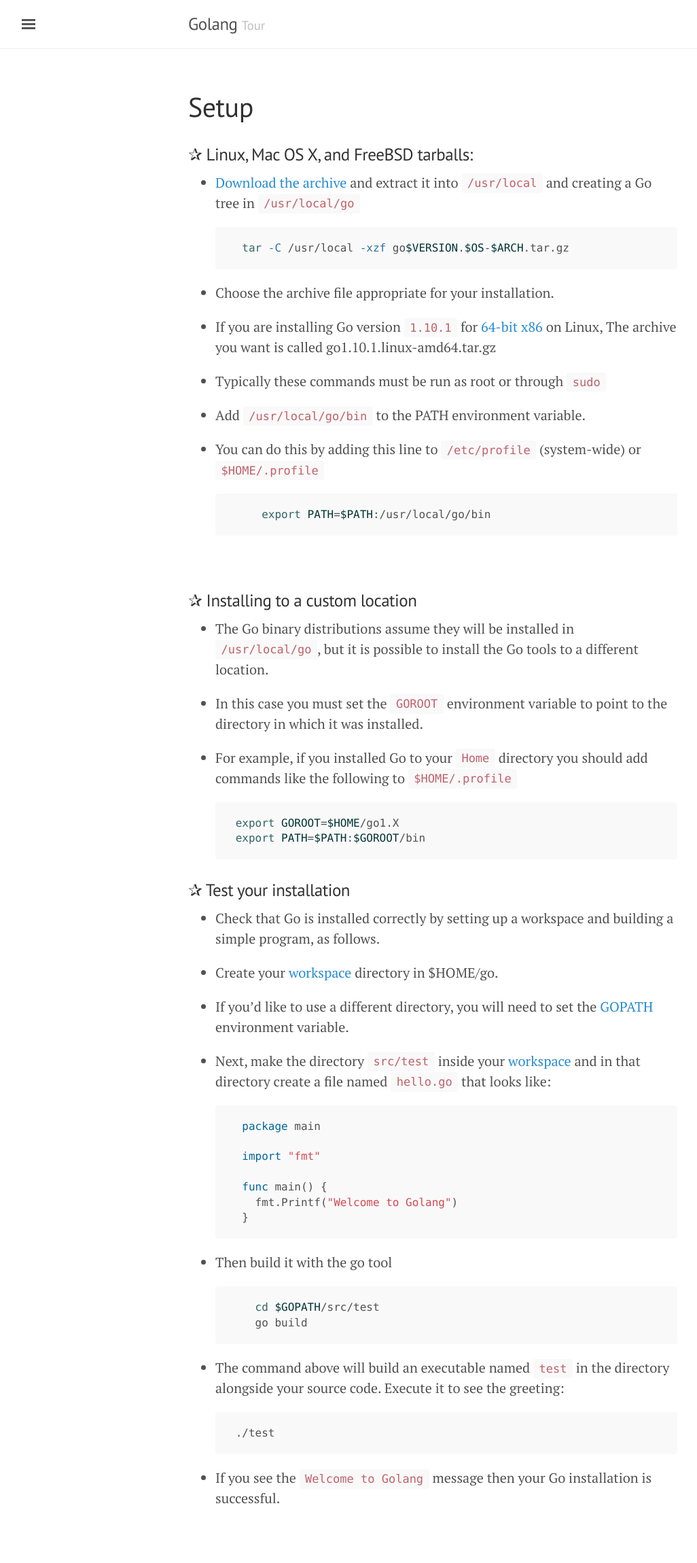
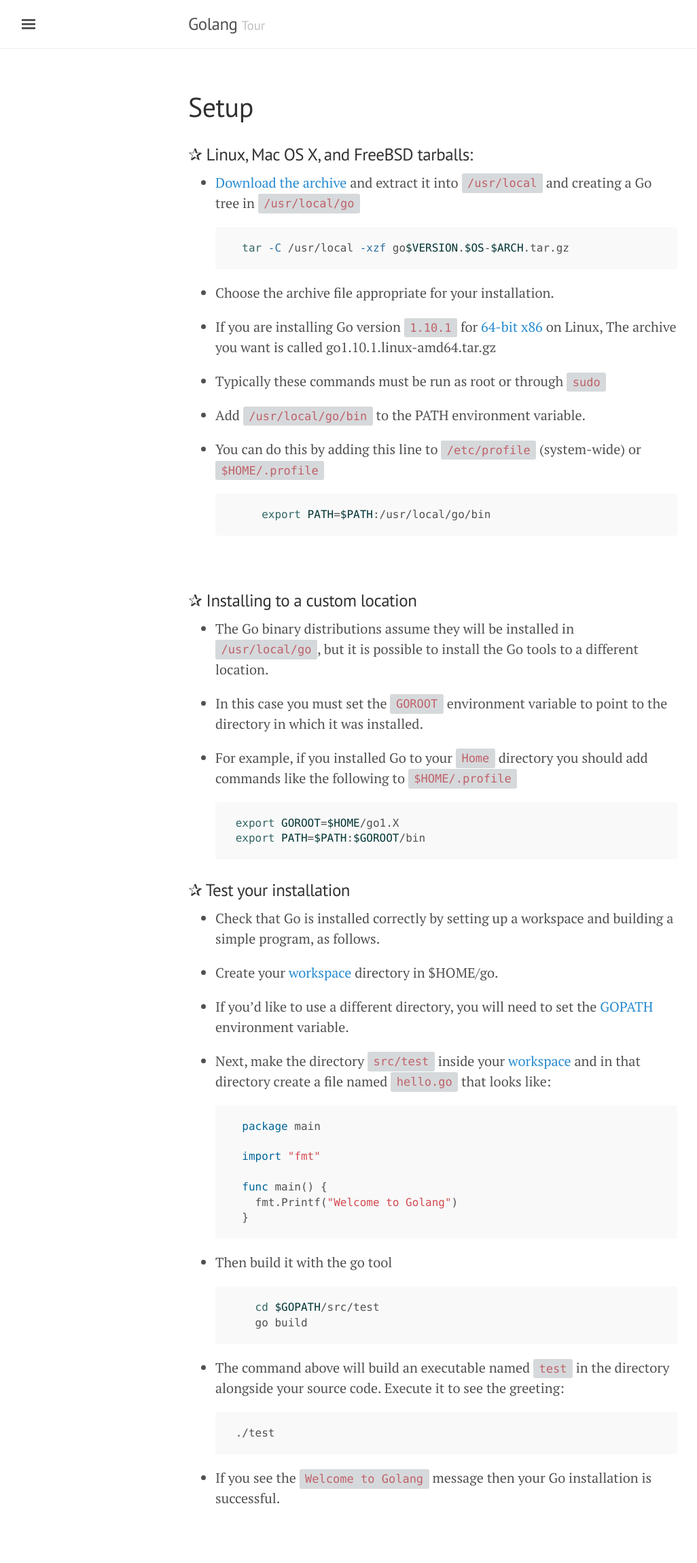
Before and after one commit to SGKutty/go, a Jekyll site: the page built from docs/setup.md, in a window 1280 px wide. Shown: the whole page at 68% size, without its empty margins (3-1029 px from the left). Built offline with Jekyll 4.4.1, drawn with Linux system fonts in a browser that asks for light colours.

Commit message:
Code background color changed.

```diff
--- a/public/css/poole.css
+++ b/public/css/poole.css
@@ -156,7 +156,7 @@ code {
   padding: .25em .5em;
   font-size: 85%;
   color: #bf616a;
-  background-color: #f9f9f9;
+  background-color: #d6d9db;
   border-radius: 3px;
 }
 pre {
```
